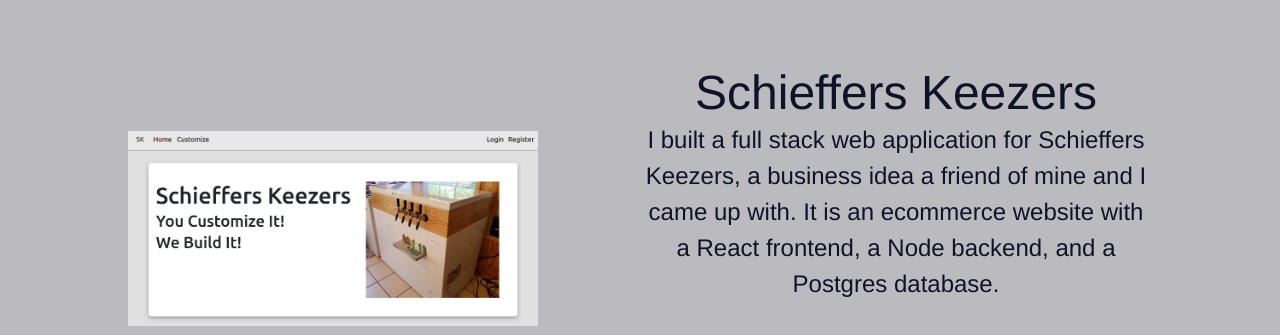
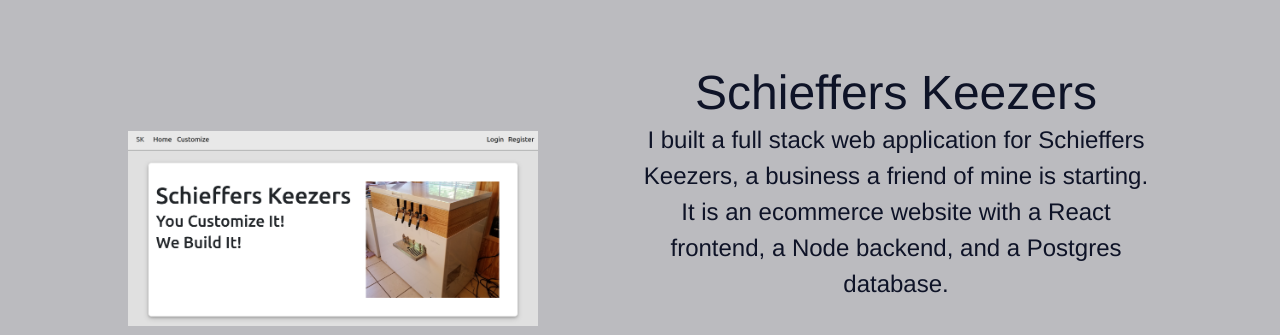
Before and after one commit to danielxxhogan/portfolio, a plain HTML site: page index.html in a window 1280 px wide. Shown: the part 900-1235 px from the top of the page. Drawn offline with nearby package versions, Linux system fonts and the light colour scheme.

Commit message:
change portfolio text

```diff
--- a/index.html
+++ b/index.html
@@ -39,8 +39,8 @@
 
             <div class="portfolio-text">
                 <h2>Schieffers Keezers</h2>
-                <p>I built a full stack web application for Schieffers Keezers, a business idea a friend of mine
-                  and I came up with. It is an ecommerce website with a React frontend, a Node backend, and a Postgres
+                <p>I built a full stack web application for Schieffers Keezers, a business a friend of mine is
+                  starting. It is an ecommerce website with a React frontend, a Node backend, and a Postgres
                   database.
                 </p>
                 <form action="https://github.com/rando-mane/Schieffers-Keezers" target="_blank">
```
